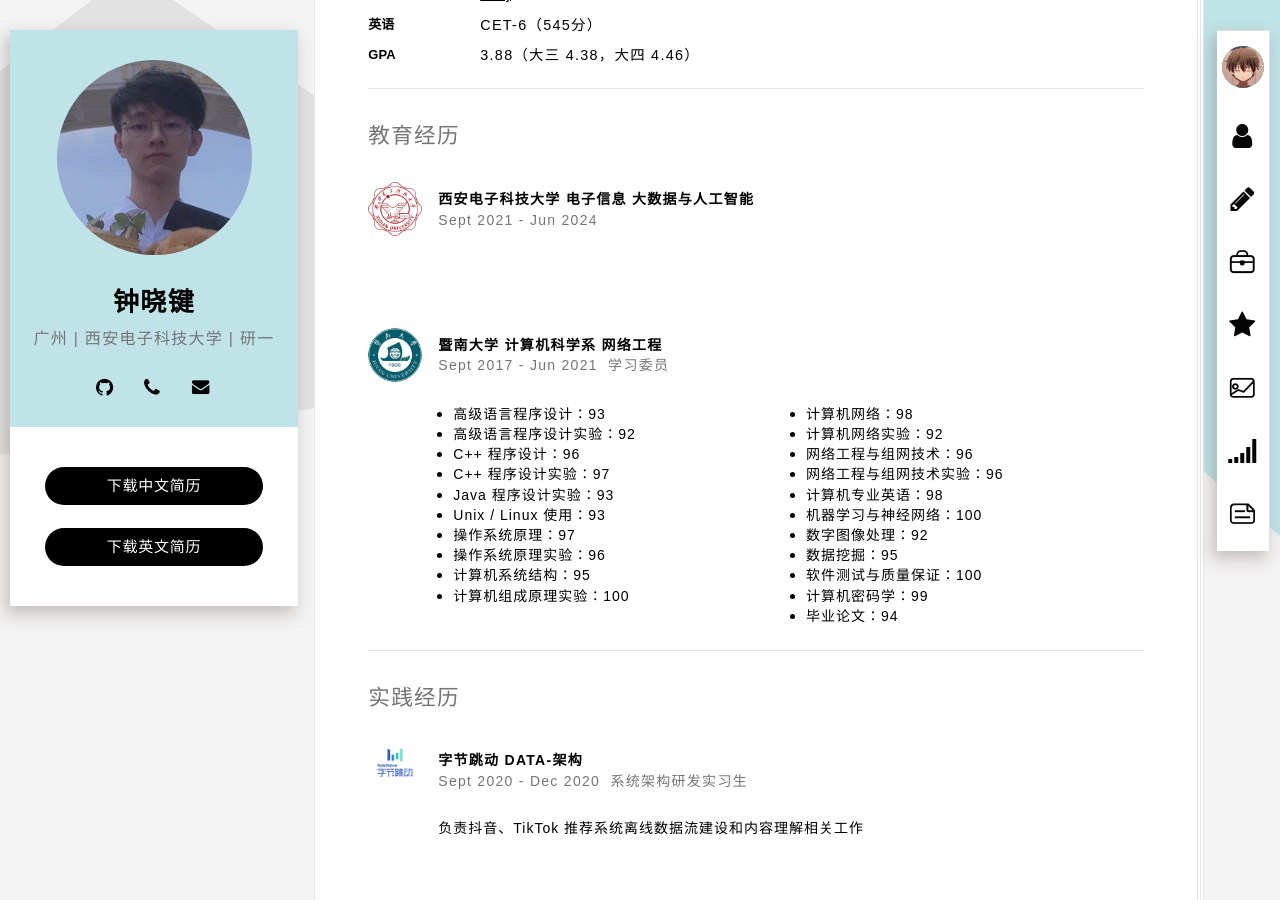
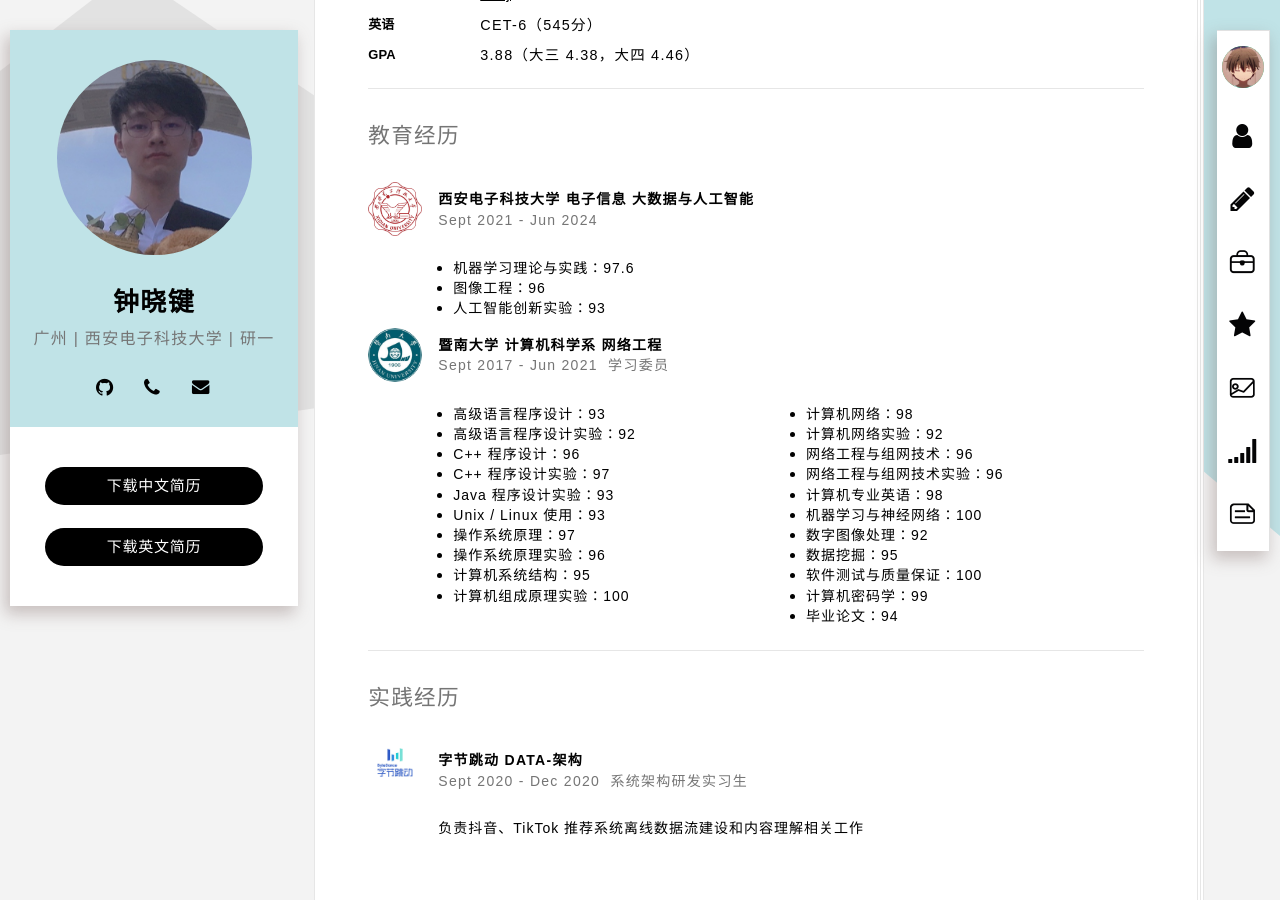
Before and after one commit to xiaojianzhong/xiaojianzhong.github.io, a Jekyll site: the page built from index.html, in a window 1280 px wide and 900 px high, scrolled down 351 px. Built offline with Jekyll 4.4.1, drawn with Linux system fonts in a browser that asks for light colours; some web fonts are replaced.

Commit message:
feat(platform-browser): update descriptions

```diff
--- a/_config.yml
+++ b/_config.yml
@@ -56,6 +56,9 @@ educations:
     duty:
     avatar: /styles/img/xdu.jpg
     descriptions:
+      - - 机器学习理论与实践：97.6
+        - 图像工程：96
+        - 人工智能创新实验：93
 experiences:
   - avatar: /styles/img/experience/jinxing.png
     company: 进兴网络科技
```
